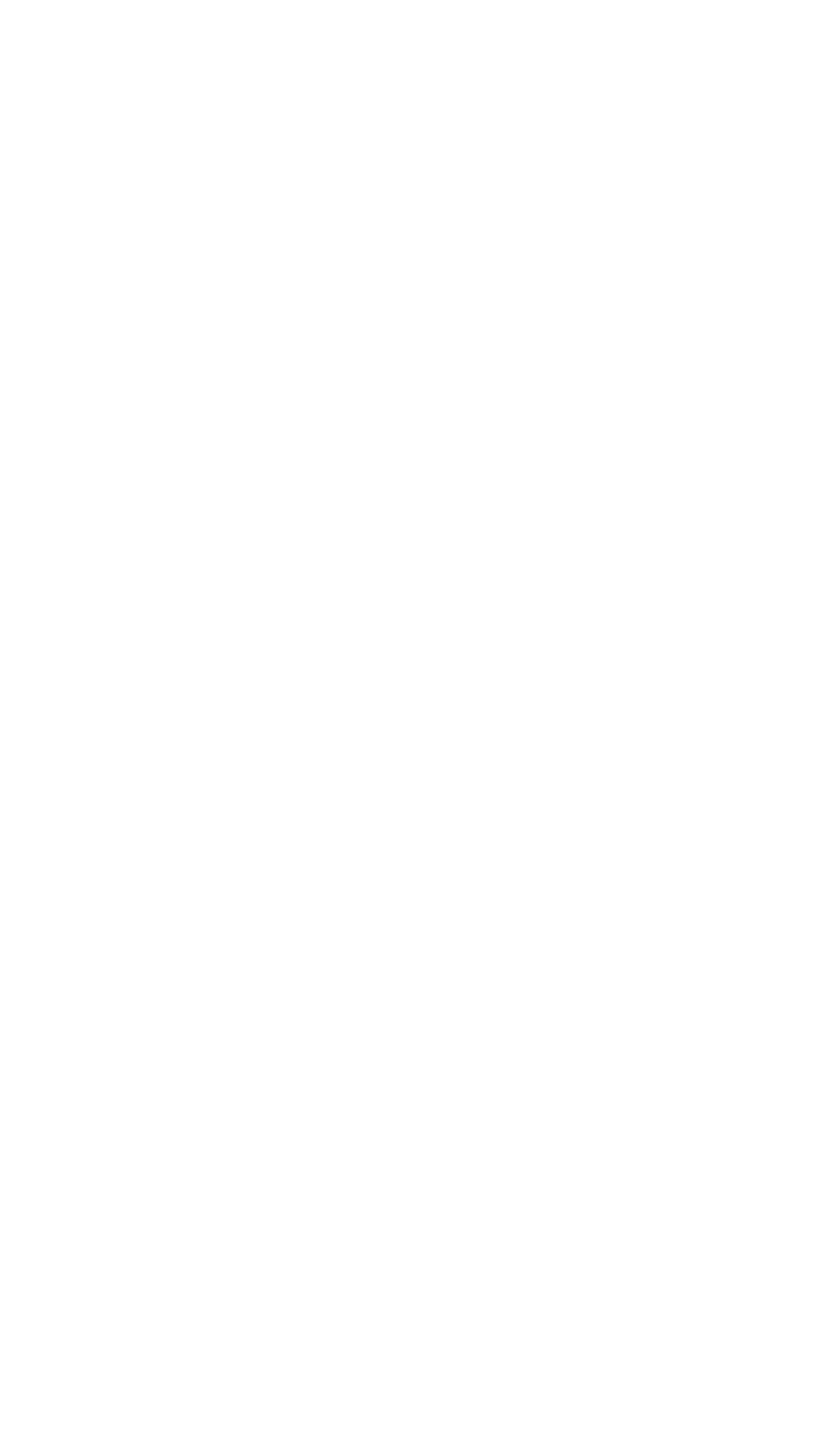
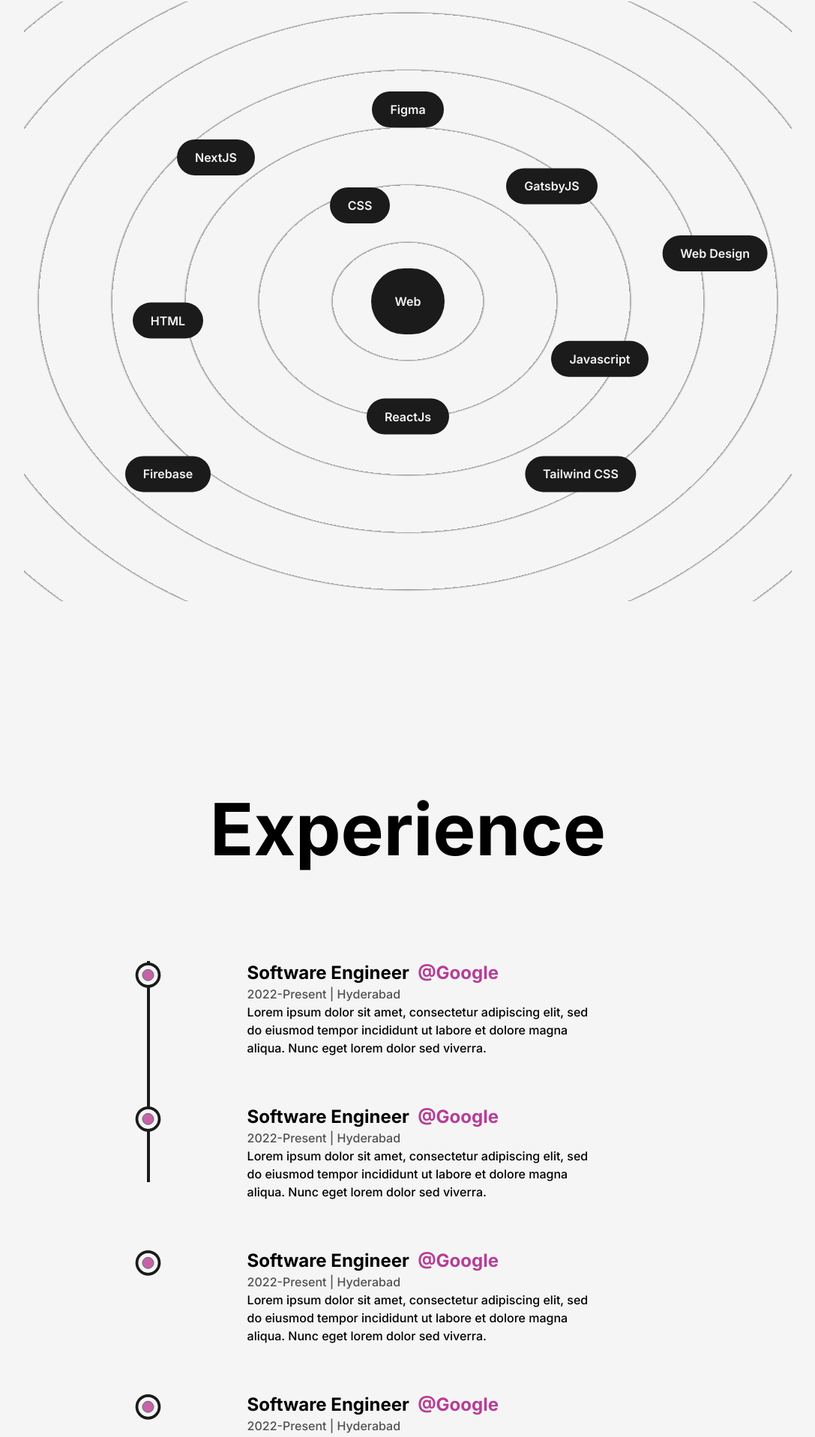
Before and after one commit to newbazz/krutam-portfolio, a Next.js app: page /about in a window 1280 px wide. Shown: the part 1186-3103 px from the top of the page at 75% size, without its empty margins (96-1183 px from the left). Before the commit the page ends 1062 px from the top, so only its background shows below. Built offline with nearby package versions, Linux system fonts and the light colour scheme.

Commit message:
add education and skills section

```diff
--- /dev/null
+++ b/src/components/Education.js
@@ -0,0 +1,82 @@
+import React, {useRef} from 'react'
+import {motion, useScroll} from "framer-motion"
+import LiIcon from './LiIcon'
+
+const Details = ({type, time, place, info}) => {
+        const ref = useRef(null);
+    return (
+
+    <li ref= {ref} className='my-8 first:mt-0 last:mb-0 w-[60%] mx-auto flex flex-col items-center justify-between'>
+
+        <LiIcon reference = {ref}/>
+
+        <motion.div
+        initial={{y:50}}
+        whileInView={{y:0}}
+        transition={{duration:0.5, type:"spring"}}
+        >
+            <h3 className='capitalize font-bold text-2xl'>{type}&nbsp; </h3>
+            <span className='capitalize font-medium text-dark/75'>
+                {time} | {place}
+            </span>
+            <p className='font-medium w-full'>
+                {info}
+            </p>
+        </motion.div>
+    </li>)
+}
+
+const Education = () => {
+    const ref = useRef(null);
+        const {scrollYProgress} = useScroll(
+            {
+                target: ref,
+                offset: ["start end ", "center start"]
+            }
+        )
+
+  return (
+    <div className='my-64'>
+        <h2 className='font-bold text-8xl mb-32 w-full text-center'>
+            Education
+        </h2>
+
+        <div ref = {ref} className='w-[75%] mx-auto relative'>
+            <motion.div
+            style={{scaleY:scrollYProgress}}
+            className='absolute left-9 top-0 w-[4px] h-full bg-dark origin-top'  />
+
+           <ul className='w-full flex flex-col items-start justify-between ml-4'>
+              <Details
+
+              type="Software Engineer"
+              time="Google"
+              place="www.google.com"
+              info="2022-Present"
+
+              />
+               <Details
+
+              type="Software Engineer"
+              time="Google"
+              place="www.google.com"
+              info="2022-Present"
+
+              />
+
+                <Details
+
+              type="Software Engineer"
+              time="Google"
+              place="www.google.com"
+              info="2022-Present"
+
+              />
+            </ul>
+        </div>
+
+    </div>
+  )
+}
+
+export default Education
--- /dev/null
+++ b/src/components/Experience.js
@@ -0,0 +1,102 @@
+import React, {useRef} from 'react'
+import {motion, useScroll} from "framer-motion"
+import LiIcon from './LiIcon'
+
+const Details = ({position, company, companyLink, time, address, work}) => {
+        const ref = useRef(null);
+    return (
+
+    <li ref= {ref} className='my-8 first:mt-0 last:mb-0 w-[60%] mx-auto flex flex-col items-center justify-between'>
+
+        <LiIcon reference = {ref}/>
+
+        <motion.div
+        initial={{y:50}}
+        whileInView={{y:0}}
+        transition={{duration:0.5, type:"spring"}}
+        >
+            <h3 className='capitalize font-bold text-2xl'>{position}&nbsp; <a href={companyLink}
+            target="_blank"
+            className='text-primary capitalize'
+            >@{company}</a> </h3>
+            <span className='capitalize font-medium text-dark/75'>
+                {time} | {address}
+            </span>
+            <p className='font-medium w-full'>
+                {work}
+            </p>
+        </motion.div>
+    </li>)
+}
+
+const Experience = () => {
+    const ref = useRef(null);
+        const {scrollYProgress} = useScroll(
+            {
+                target: ref,
+                offset: ["start end ", "center start"]
+            }
+        )
+
+  return (
+    <div className='my-64'>
+        <h2 className='font-bold text-8xl mb-32 w-full text-center'>
+            Experience
+        </h2>
+
+        <div ref = {ref} className='w-[75%] mx-auto relative'>
+            <motion.div
+            style={{scaleY:scrollYProgress}}
+            className='absolute left-9 top-0 w-[4px] h-full bg-dark origin-top'  />
+
+           <ul className='w-full flex flex-col items-start justify-between ml-4'>
+              <Details
+
+              position="Software Engineer" company="Google"
+              companyLink="www.google.com"
+              time="2022-Present" address="Hyderabad"
+              work=" Lorem ipsum dolor sit amet, consectetur adipiscing elit,
+               sed do eiusmod tempor incididunt ut labore et dolore magna aliqua.
+                Nunc eget lorem dolor sed viverra. "
+
+              />
+              <Details
+
+              position="Software Engineer" company="Google"
+              companyLink="www.google.com"
+              time="2022-Present" address="Hyderabad"
+              work=" Lorem ipsum dolor sit amet, consectetur adipiscing elit,
+               sed do eiusmod tempor incididunt ut labore et dolore magna aliqua.
+                Nunc eget lorem dolor sed viverra. "
+
+              />
+
+<Details
+
+              position="Software Engineer" company="Google"
+              companyLink="www.google.com"
+              time="2022-Present" address="Hyderabad"
+              work=" Lorem ipsum dolor sit amet, consectetur adipiscing elit,
+               sed do eiusmod tempor incididunt ut labore et dolore magna aliqua.
+                Nunc eget lorem dolor sed viverra. "
+
+              />
+
+<Details
+
+              position="Software Engineer" company="Google"
+              companyLink="www.google.com"
+              time="2022-Present" address="Hyderabad"
+              work=" Lorem ipsum dolor sit amet, consectetur adipiscing elit,
+               sed do eiusmod tempor incididunt ut labore et dolore magna aliqua.
+                Nunc eget lorem dolor sed viverra. "
+
+              />
+            </ul>
+        </div>
+
+    </div>
+  )
+}
+
+export default Experience
--- /dev/null
+++ b/src/components/LiIcon.js
@@ -0,0 +1,26 @@
+import React from 'react'
+import {motion, useScroll} from "framer-motion"
+
+const LiIcon = ({reference}) => {
+    const {scrollYProgress} = useScroll(
+        {
+            target: reference,
+            offset: ["center end", "center center"]
+        }
+    )
+  return (
+    <figure className='absolute left-0 stroke-dark'>
+        <svg className='-rotate-90' width="75" height="75" viewBox='0 0 100 100'>
+            <circle cx="75" cy="50" r="20" className='stroke-primary stroke-1 fill-none'/>
+            <motion.circle cx="75" cy="50" r="20" className= 'stroke-[5px] fill-light'
+            style={{
+               pathLength:scrollYProgress
+            }}
+            />
+            <circle cx="75" cy="50" r="10" className='animate-pulse stroke-1 fill-primary'/>
+        </svg>
+    </figure>
+  )
+}
+
+export default LiIcon
--- a/src/components/NavBar.js
+++ b/src/components/NavBar.js
@@ -31,7 +31,7 @@
         <nav>
             <CustomLink href="/" title="Home" className='mr-4' />
             <CustomLink href ="/about" title="About" className='mx-4' />
-            <CustomLink href="/projects" title="Projects " className='mx-4' />
+            <CustomLink href="/projects" title="Projects" className='mx-4' />
             <CustomLink href="/articles" title="Articles" className='ml-4' />
         </nav>
 
--- /dev/null
+++ b/src/components/Skills.js
@@ -0,0 +1,50 @@
+import React from 'react'
+import {motion} from "framer-motion"
+
+const Skill = ({name, x, y}) => {
+
+    return(
+      <motion.div className='flex items-center justify-center rounded-full font-semibold bg-dark text-light
+      py-3 px-6 shadow-dark cursor-pointer absolute
+      '
+      whileHover={{scale:1.05}}
+      initial={{x:0,y:0}}
+      whileInView={{x:x, y:y}}
+      transition = {{duration:1.5}}
+      viewport={{once:true}}
+      >
+      {name}
+      </motion.div>
+    )
+}
+
+const Skills = () => {
+  return (
+    <>
+      <h2 className='font-bold text-8xl mt-64 w-full text-center'>Skills</h2>
+      <div className='w-full h-screen relative flex items-center justify-center bg-circularLight'>
+
+          <motion.div className='flex items-center justify-center rounded-full font-semibold bg-dark text-light
+          p-8 shadow-dark cursor-pointer
+          '
+          whileHover={{scale:1.05}}
+          >
+            Web
+          </motion.div>
+
+          <Skill name = "HTML" x="-25vw" y="2vw" />
+          <Skill name = "CSS" x="-5vw" y="-10vw" />
+          <Skill name = "Javascript" x="20vw" y="6vw" />
+          <Skill name = "ReactJs" x="0vw" y="12vw" />
+          <Skill name = "NextJS" x="-20vw" y="-15vw" />
+          <Skill name = "GatsbyJS" x="15vw" y="-12vw" />
+          <Skill name = "Web Design" x="32vw" y="-5vw" />
+          <Skill name = "Figma" x="0vw" y="-20vw" />
+          <Skill name = "Firebase" x="-25vw" y="18vw" />
+          <Skill name = "Tailwind CSS" x="18vw" y="18vw" />
+      </div>
+    </>
+  )
+}
+
+export default Skills
--- a/src/pages/about.js
+++ b/src/pages/about.js
@@ -5,7 +5,10 @@
 import Head from 'next/head'
 import Image from 'next/image'
 import React, { useEffect, useRef } from 'react'
+import Skills from '@/components/Skills'
 import profilePic from "../../public/images/profile/developer-pic-2.jpg";
+import Experience from '@/components/Experience'
+import Education from '@/components/Education'
 
 const AnimatedNumbers = ({value}) =>{
   const ref = useRef(null);
@@ -29,9 +32,6 @@
       })
 
   }, [springValue, value])
-
-
-
 
     return <span ref = {ref}></span>
 }
@@ -101,6 +101,9 @@
     </div>
 </div>
             </div>
+            <Skills />
+            <Experience />
+            <Education />
            </Layout>
         </main>
 
--- a/tailwind.config.js
+++ b/tailwind.config.js
@@ -18,6 +18,9 @@
       },
       animation:{
         'spin-slow':'spin 8s linear infinite',
+      },
+      backgroundImage:{
+        circularLight: 'repeating-radial-gradient(rgba(0,0,0,0.4) 2px, #f5f5f5 5px, #f5f5f5 100px);'
       }
     },
   },
```
